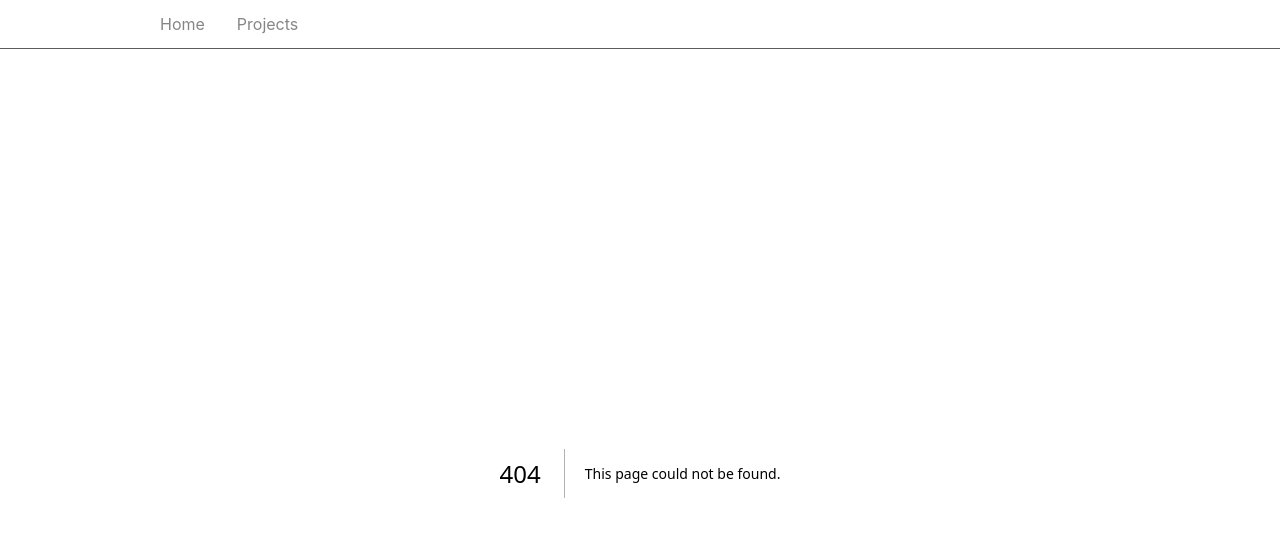
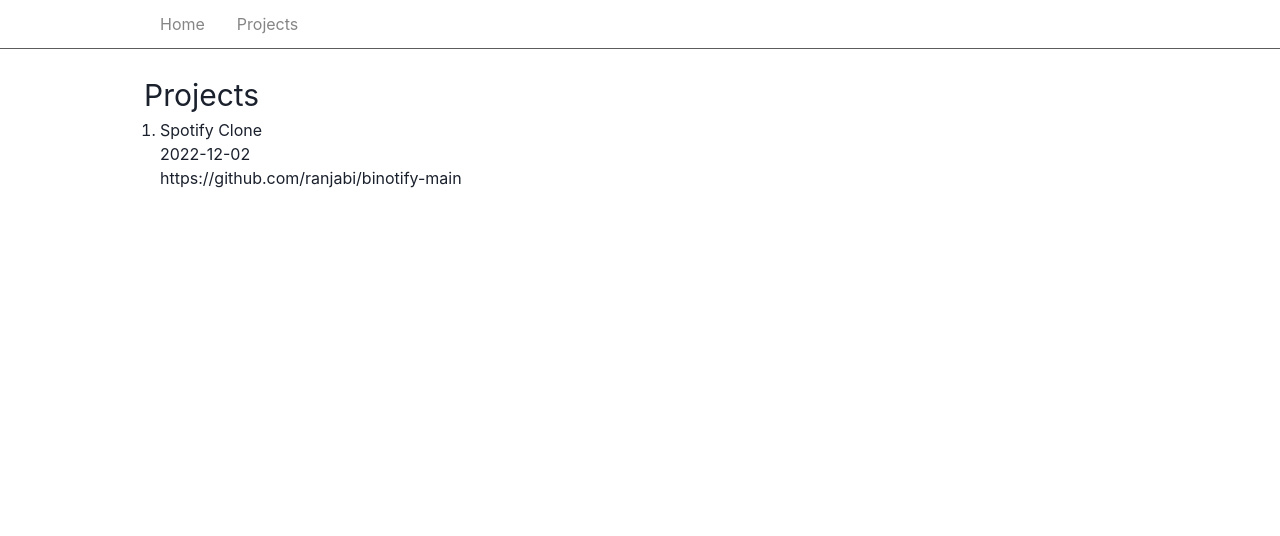
Before and after one commit to ranjabi/fikriranjabi.com, a Next.js app: page /projects in a window 1280 px wide. Before the commit this address had no page. Shown: the top 536 px of the page. Built offline with nearby package versions, Linux system fonts and the light colour scheme.

Commit message:
feat: add read projects from static markdown

```diff
--- /dev/null
+++ b/contents/projects/spotify-clone.md
@@ -0,0 +1,8 @@
+---
+title: 'Spotify Clone'
+date: '2022-12-02'
+github: 'https://github.com/ranjabi/binotify-main'
+course: 'IF3110'
+---
+
+Music streaming application that operates similarly to Spotify.
--- a/package.json
+++ b/package.json
@@ -15,12 +15,16 @@
     "@types/node": "18.15.3",
     "@types/react": "18.0.28",
     "@types/react-dom": "18.0.11",
+    "date-fns": "^2.29.3",
     "framer-motion": "^10.5.0",
+    "gray-matter": "^4.0.3",
     "mongoose": "^7.0.2",
     "next": "13.2.4",
     "react": "18.2.0",
     "react-dom": "18.2.0",
     "react-icons": "^4.8.0",
+    "remark": "^14.0.2",
+    "remark-html": "^15.0.2",
     "typescript": "4.9.5"
   }
 }
--- a/src/components/Navbar.tsx
+++ b/src/components/Navbar.tsx
@@ -13,7 +13,7 @@ const NavbarItems: NavbarItem[] = [
   },
   {
     label: "Projects",
-    path: "#projects",
+    path: "/projects",
   },
 ];
 
--- /dev/null
+++ b/src/lib/projects.ts
@@ -0,0 +1,63 @@
+import fs from 'fs';
+import path from 'path';
+import matter from 'gray-matter';
+import { remark } from 'remark';
+import html from 'remark-html';
+
+const postsDirectory = path.join(process.cwd(), 'contents/projects');
+
+export function getSortedProjectsData() {
+  const fileNames = fs.readdirSync(postsDirectory);
+  const allPostsData = fileNames.map((fileName) => {
+    const id = fileName.replace(/\.md$/, '');
+
+    const fullPath = path.join(postsDirectory, fileName);
+    const fileContents = fs.readFileSync(fullPath, 'utf8');
+
+    const matterResult = matter(fileContents);
+
+    return {
+      id,
+      ...matterResult.data,
+    };
+  });
+
+  return allPostsData.sort((a, b) => {
+    // @ts-ignore
+    if (a.date < b.date) {
+      return 1;
+    } else {
+      return -1;
+    }
+  });
+}
+
+export function getAllProjectsIds() {
+  const fileNames = fs.readdirSync(postsDirectory);
+
+  return fileNames.map((fileName) => {
+    return {
+      params: {
+        id: fileName.replace(/\.md$/, ''),
+      },
+    };
+  });
+}
+
+export async function getProjectData(id: string) {
+  const fullPath = path.join(postsDirectory, `${id}.md`);
+  const fileContents = fs.readFileSync(fullPath, 'utf8');
+
+  const matterResult = matter(fileContents);
+
+  const processedContent = await remark()
+    .use(html)
+    .process(matterResult.content);
+  const contentHtml = processedContent.toString();
+
+  return {
+    id,
+    contentHtml,
+    ...matterResult.data,
+  }
+}
--- /dev/null
+++ b/src/pages/projects.tsx
@@ -0,0 +1,33 @@
+import { getSortedProjectsData } from "@/lib/projects";
+import React from "react";
+import { Flex, ListItem, OrderedList, Text } from "@chakra-ui/react";
+import { Project } from "@/types";
+
+export async function getStaticProps() {
+  const allProjectsData = getSortedProjectsData();
+  return {
+    props: {
+      allProjectsData,
+    },
+  };
+}
+
+const Projects = ({ allProjectsData }: {allProjectsData: Project[]}) => {
+  return (
+    <Flex flexDir={'column'}>
+      <Text fontSize='3xl'>Projects</Text>
+      <OrderedList>
+        {allProjectsData.map(({ id, title, date, github }) => (
+          <ListItem key={id}>
+            <a href={`projects/${id}`}>{title}</a>
+            <br />
+            <p>{date}</p>
+            <a href={github}>{github}</a>
+          </ListItem>
+        ))}
+      </OrderedList>
+    </Flex>
+  );
+};
+
+export default Projects;
--- /dev/null
+++ b/src/types/index.ts
@@ -0,0 +1,7 @@
+export interface Project {
+  id: string;
+  title: string;
+  date: string;
+  github: string;
+  contentHtml: string;
+}
```
Also changed, not shown: src/components/Date.tsx (added, +8 -0 lines), src/pages/projects/[id].tsx (added, +46 -0 lines), src/styles/remark.module.css (added, +12 -0 lines), 2 other files (tests, documents, lock files or other folders).
